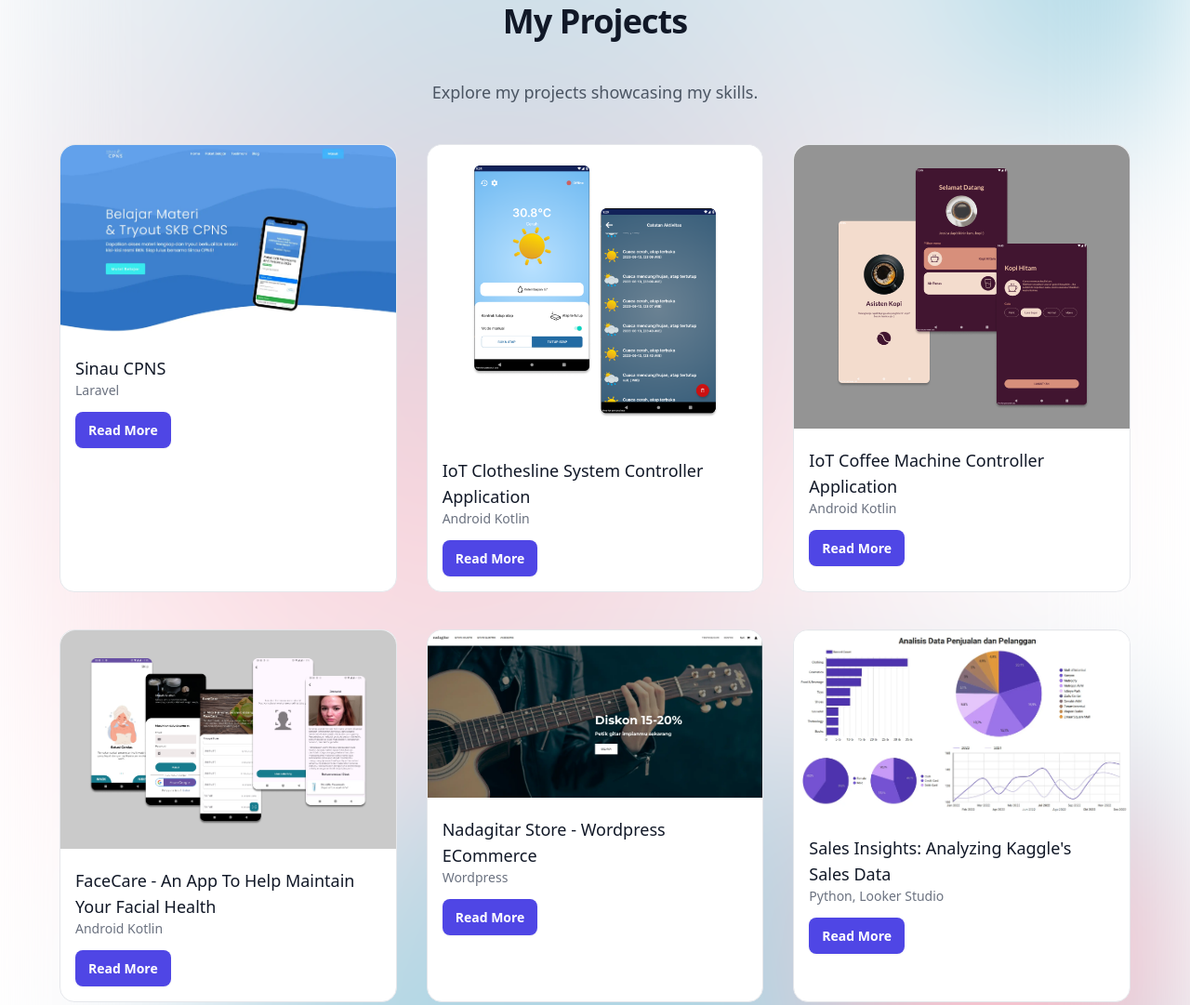
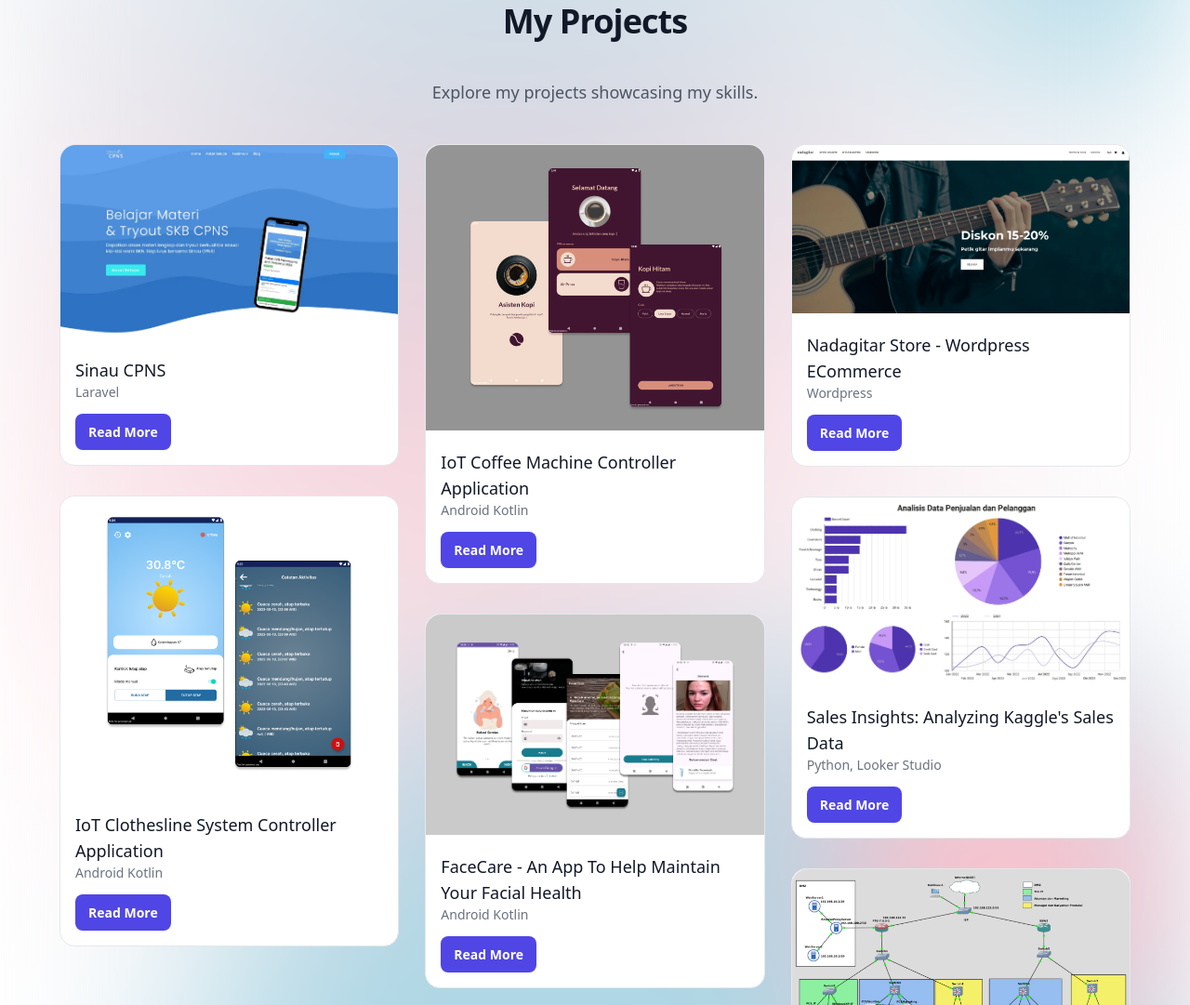
Before and after one commit to syarifhiday/syarifhiday.github.io, a plain HTML site: page index.html in a window 1280 px wide. Shown: the part 973-2054 px from the top of the page at 93% size. Drawn offline with nearby package versions, Linux system fonts and the light colour scheme; a web font is replaced by a local one.

Commit message:
fix layout project

```diff
--- a/index.html
+++ b/index.html
@@ -8,19 +8,16 @@
       rel="stylesheet"
       href="https://cdnjs.cloudflare.com/ajax/libs/font-awesome/6.1.1/css/all.min.css"
     />
-    <link rel="stylesheet" href="style.css" />
     <link
       rel="stylesheet"
       href="https://cdnjs.cloudflare.com/ajax/libs/animate.css/4.1.1/animate.min.css"
     />
+    <link rel="stylesheet" href="style.css" />
     <title>Syarif Hidayatulloh</title>
   </head>
   <body>
     <div class="bg-white" id="app">
       <div class="relative isolate lg:px-8">
-        <!-- <div class="absolute inset-x-0 -top-40 -z-10 transform-gpu overflow-hidden blur-3xl sm:-top-80" aria-hidden="true">
-            <div class="relative left-[calc(50%-11rem)] aspect-[1155/678] w-[36.125rem] -translate-x-1/2 rotate-[30deg] bg-gradient-to-tr from-[#ff80b5] to-[#9089fc] opacity-30 sm:left-[calc(50%-30rem)] sm:w-[72.1875rem]" style="clip-path: polygon(74.1% 44.1%, 100% 61.6%, 97.5% 26.9%, 85.5% 0.1%, 80.7% 2%, 72.5% 32.5%, 60.2% 62.4%, 52.4% 68.1%, 47.5% 58.3%, 45.2% 34.5%, 27.5% 76.7%, 0.1% 64.9%, 17.9% 100%, 27.6% 76.8%, 76.1% 97.7%, 74.1% 44.1%)"></div>
-          </div> -->
         <header
           class="sticky absolute inset-x-0 top-0 z-50 backdrop-blur-md px-10"
           x-data="{ isOpen: false }"
@@ -110,15 +107,13 @@
               </a>
             </div>
           </nav>
-          <!-- Mobile menu, show/hide based on menu open state. -->
-
+          <!-- Mobile menu -->
           <div
             v-if="isOpen"
             class="lg:hidden fixed"
             role="dialog"
             aria-modal="true"
           >
-            <!-- Background backdrop, show/hide based on slide-over state. -->
             <div class="fixed inset-0 z-50"></div>
             <div
               :class="animationNavBar"
@@ -290,9 +285,7 @@
           </div>
         </section>
 
-        <!-- End of Intro -->
-
-        <!-- Section Portfolio -->
+        <!-- Section Portfolio with Masonry Layout -->
         <section
           id="portfolio"
           class="mx-auto items-center justify-center max-w-2xl px-6 sm:px-6 py-24 lg:max-w-7xl lg:px-8"
@@ -307,22 +300,22 @@
               Explore my projects showcasing my skills.
             </p>
           </div>
-          <div
-            class="grid grid-cols-1 gap-x-6 gap-y-10 sm:grid-cols-2 lg:grid-cols-3 xl:grid-cols-3 xl:gap-x-8"
-          >
+
+          <!-- Masonry Layout Container -->
+          <div class="columns-1 md:columns-2 xl:columns-3 gap-7">
             <div
               v-for="project in portfolio"
-              class="relative border border-solid border-gray-200 bg-white rounded-2xl transition-all duration-500 pb-2"
+              class="break-inside-avoid mb-8 relative border border-solid border-gray-200 bg-white rounded-2xl transition-all duration-500"
             >
               <div class="block overflow-hidden rounded-t-2xl">
                 <img
                   loading="lazy"
                   :src="project.image"
                   alt="Card image"
-                  class="hover:scale-110 ease-in duration-150 h-full w-full object-cover object-center aspect-h-1 aspect-w-1 overflow-hidden xl:aspect-h-8 xl:aspect-w-7"
+                  class="hover:scale-110 ease-in duration-150 h-auto w-full object-cover object-center"
                 />
               </div>
-              <div class="p-4">
+              <div class="p-4 mb-2">
                 <h4 class="mt-1 text-lg font-medium text-gray-900 capitalize">
                   {{project.title}}
                 </h4>
@@ -338,13 +331,10 @@
                 >
               </div>
             </div>
-            <!-- More products... -->
           </div>
         </section>
-        <!-- End of Portfolio -->
 
         <!-- Section Certificate -->
-
         <section
           id="certificates"
           class="mx-auto items-center justify-center max-w-2xl px-6 sm:px-6 py-24 lg:max-w-7xl lg:px-8"
@@ -374,13 +364,9 @@
             </div>
           </div>
         </section>
-        <!-- End of Certificate -->
 
         <!-- Section Contact -->
         <section id="contact" class="isolate px-6 py-24 sm:py-32 lg:px-8">
-          <!-- <div class="absolute inset-x-0 top-[-10rem] -z-10 transform-gpu overflow-hidden blur-3xl sm:top-[-20rem]" aria-hidden="true">
-              <div class="relative left-1/2 -z-10 aspect-[1155/678] w-[36.125rem] max-w-none -translate-x-1/2 rotate-[30deg] bg-gradient-to-tr from-[#ff80b5] to-[#9089fc] opacity-30 sm:left-[calc(50%-40rem)] sm:w-[72.1875rem]" style="clip-path: polygon(74.1% 44.1%, 100% 61.6%, 97.5% 26.9%, 85.5% 0.1%, 80.7% 2%, 72.5% 32.5%, 60.2% 62.4%, 52.4% 68.1%, 47.5% 58.3%, 45.2% 34.5%, 27.5% 76.7%, 0.1% 64.9%, 17.9% 100%, 27.6% 76.8%, 76.1% 97.7%, 74.1% 44.1%)"></div>
-            </div> -->
           <div class="mx-auto max-w-2xl text-center">
             <h2
               class="text-3xl font-bold tracking-tight text-gray-900 sm:text-4xl"
@@ -484,7 +470,7 @@
                     name="email"
                     id="email"
                     autocomplete="email"
-                    class="block w-full rounded-md border-0 px-3.5 py-2 text-gray-900 shadow-sm ring-1 ring-inset ring-gray-300 placeholder:text-gray-400 focus:ring-2 focus:ring-inset focus:ring-indigo-600 sm:text-sm sm:leading-6"
+                    class="block w-full rounded-md border-0 px-3.5 py-2 text-gray-900 shadow-sm ring-1 ring-inset ring-gray-300 placeholder:text-gray-400 focus:ring-2 focus:ring-inset focus:ring-indigo-600 sm:text-sm sm:leaving-6"
                     required
                   />
                 </div>
@@ -519,11 +505,7 @@
           </form>
         </section>
 
-        <!-- End of Contact -->
-
-        <!-- <div class="absolute inset-x-0 top-[calc(100%-13rem)] -z-10 transform-gpu overflow-hidden blur-3xl sm:top-[calc(100%-30rem)]" aria-hidden="true">
-            <div class="relative left-[calc(50%+3rem)] aspect-[1155/678] w-[36.125rem] -translate-x-1/2 bg-gradient-to-tr from-[#ff80b5] to-[#9089fc] opacity-30 sm:left-[calc(50%+36rem)] sm:w-[72.1875rem]" style="clip-path: polygon(74.1% 44.1%, 100% 61.6%, 97.5% 26.9%, 85.5% 0.1%, 80.7% 2%, 72.5% 32.5%, 60.2% 62.4%, 52.4% 68.1%, 47.5% 58.3%, 45.2% 34.5%, 27.5% 76.7%, 0.1% 64.9%, 17.9% 100%, 27.6% 76.8%, 76.1% 97.7%, 74.1% 44.1%)"></div>
-          </div> -->
+        <!-- Animated Background Elements -->
         <div
           class="absolute inset-x-0 -top-40 -z-10 transform-gpu overflow-hidden blur-3xl sm:-top-80 animation-container"
           aria-hidden="true"
```
Also changed, not shown: images/Screenshot 2025-08-12 161753.webp (deleted).
